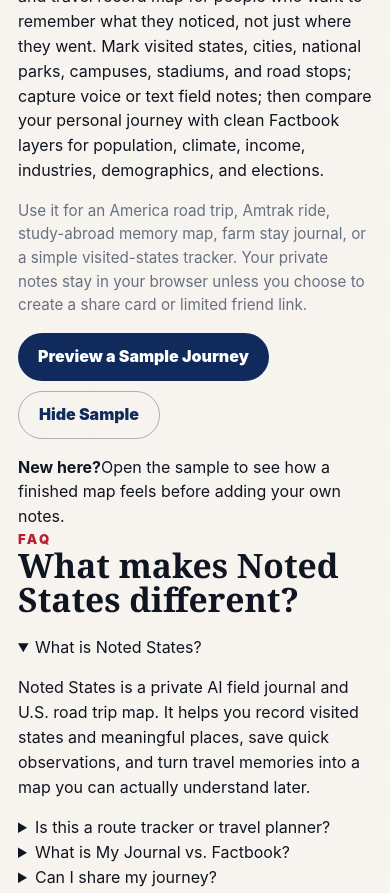
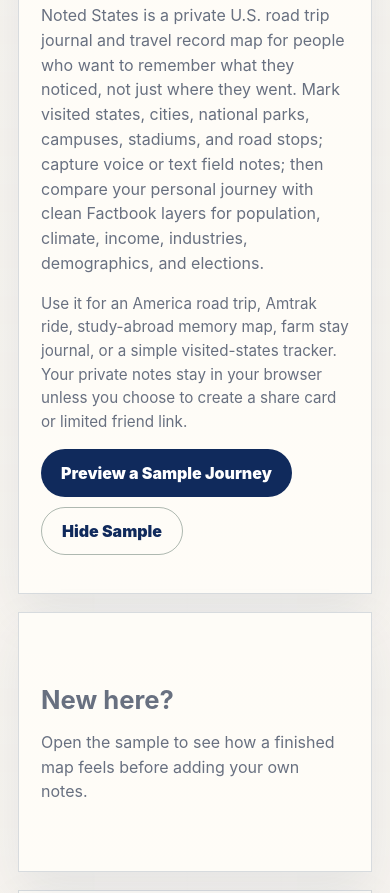
Before and after one commit to yosuke2001aoyama/waymarkus, a website: page index.html in a window 390 px wide. Shown: the part 2298-3191 px from the top of the page. Drawn offline with nearby package versions, Linux system fonts and the light colour scheme; no server answers.

Commit message:
Add SEO landing and FAQ section styles

```diff
--- a/style.css
+++ b/style.css
@@ -892,6 +892,116 @@
 
       .sample-card span { color: var(--muted); }
 
+      .seo-landing {
+        margin-top: 24px;
+        display: grid;
+        grid-template-columns: minmax(0, 1.1fr) minmax(280px, 0.9fr);
+        gap: 18px;
+      }
+
+      .seo-copy,
+      .seo-demo,
+      .faq-section {
+        padding: clamp(22px, 4vw, 34px);
+        border: 1px solid rgba(17, 48, 92, 0.16);
+        background: rgba(255, 253, 248, 0.94);
+        box-shadow: 0 20px 50px rgba(17, 48, 92, 0.08);
+      }
+
+      .seo-copy h2,
+      .faq-section h2 {
+        font-size: clamp(2rem, 4vw, 3.6rem);
+        line-height: 0.98;
+        margin-bottom: 16px;
+        color: var(--navy);
+      }
+
+      .seo-copy p {
+        color: var(--muted);
+        max-width: 76ch;
+      }
+
+      .seo-demo {
+        display: grid;
+        align-content: center;
+        min-height: 260px;
+      }
+
+      .demo-empty {
+        display: grid;
+        gap: 10px;
+        color: var(--muted);
+      }
+
+      .demo-empty strong {
+        color: var(--navy);
+        font-size: 1.6rem;
+      }
+
+      .sample-journey-card {
+        display: grid;
+        gap: 14px;
+      }
+
+      .sample-journey-card h3 {
+        font-size: clamp(1.8rem, 3vw, 2.8rem);
+        line-height: 1;
+        color: var(--navy);
+      }
+
+      .sample-journey-card p {
+        color: var(--muted);
+        line-height: 1.55;
+      }
+
+      .sample-note-list {
+        display: grid;
+        gap: 10px;
+      }
+
+      .sample-note-list div {
+        padding: 12px 0;
+        border-top: 1px solid rgba(17, 48, 92, 0.12);
+      }
+
+      .sample-note-list strong {
+        display: block;
+        color: var(--red);
+      }
+
+      .sample-note-list span {
+        display: block;
+        color: var(--muted);
+        line-height: 1.4;
+      }
+
+      .faq-section {
+        margin-top: 18px;
+      }
+
+      .faq-grid {
+        display: grid;
+        grid-template-columns: repeat(2, minmax(0, 1fr));
+        gap: 12px;
+      }
+
+      .faq-grid details {
+        padding: 18px;
+        border: 1px solid rgba(17, 48, 92, 0.12);
+        background: rgba(255, 255, 255, 0.74);
+      }
+
+      .faq-grid summary {
+        cursor: pointer;
+        font-weight: 900;
+        color: var(--navy);
+      }
+
+      .faq-grid p {
+        color: var(--muted);
+        line-height: 1.55;
+      }
+
       .tag {
         padding: 6px 10px;
         color: var(--green);
@@ -2255,7 +2365,9 @@
         .core-flow span { white-space: normal; }
 
         .sample-grid,
-        .about-block {
+        .about-block,
+        .seo-landing,
+        .faq-grid {
           grid-template-columns: 1fr;
         }
 
```
